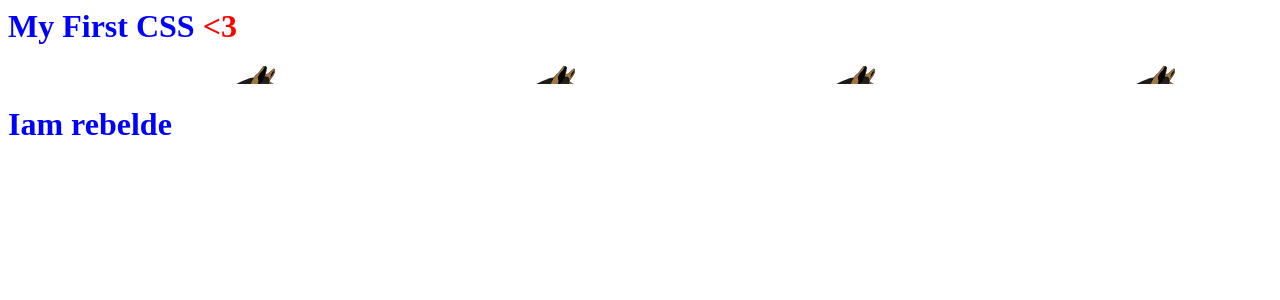
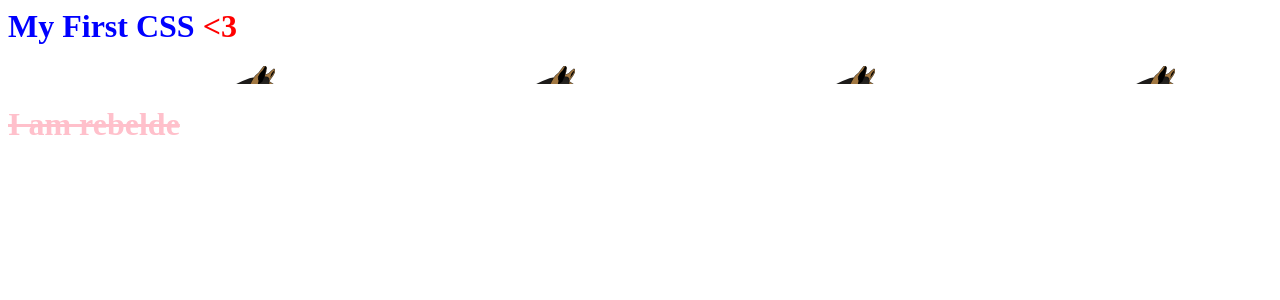
Before and after one commit to kokogon/kokogon.github.io, a PHP site: page /activities/css/index.html in a window 1280 px wide. Shown: the top 300 px of the page. Run offline with PHP 8.4, Linux system fonts and the light colour scheme.

Commit message:
Fixed errors, rebel

```diff
--- a/activities/css/index.html
+++ b/activities/css/index.html
@@ -5,8 +5,7 @@
 	<body>
 		<h1>My First CSS <span><3</span> </h1>
 		<marquee>Hello World </marquee>
-		<h1 id="rebel"> Iam rebelde</h1>
-
+		<h1 id="rebel"> I am rebelde</h1>
 	</body>
 
 </html>
--- a/activities/css/style.css
+++ b/activities/css/style.css
@@ -1,5 +1,5 @@
 h1{color: #0000ff;}
 span{color:#ff0000;}
 marquee{background-image:url("image.png");}
-#rebelde {color: pink;
+#rebel {color: pink;
 		  text-decoration: line-through; }
```
